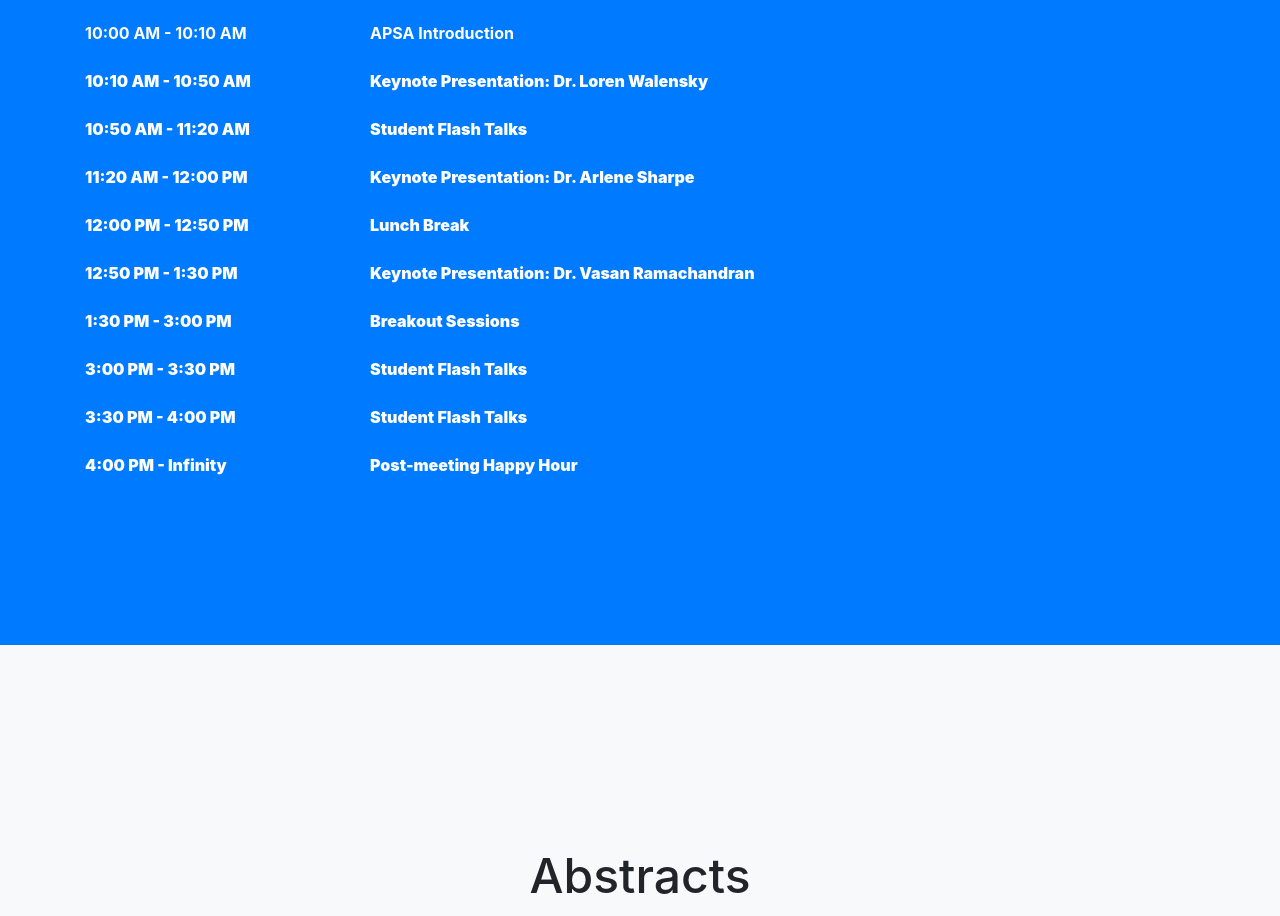
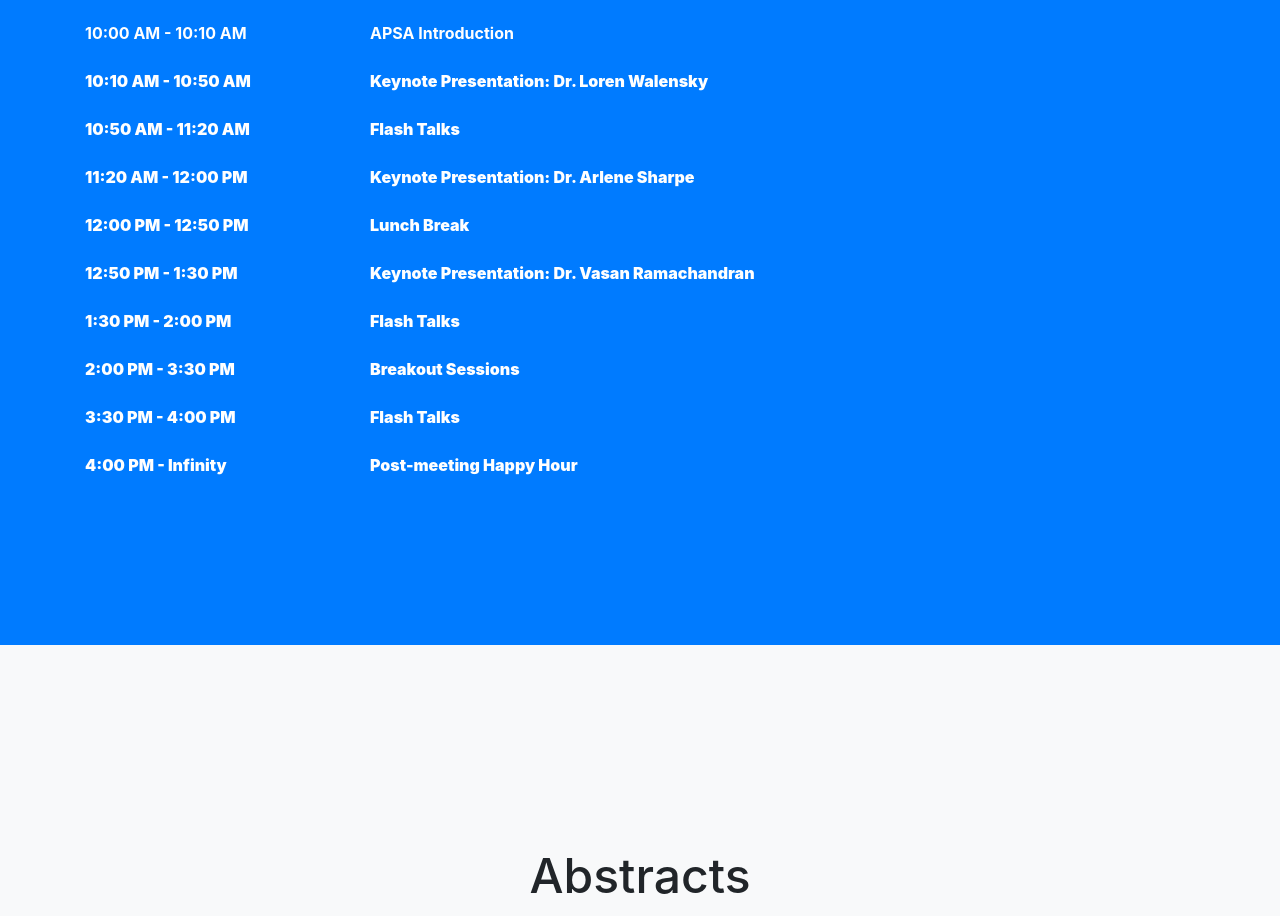
Before and after one commit to physicianscientists/northeast-takedown, a website with bundled scripts: page index.html in a window 1280 px wide. Shown: the part 1949-2865 px from the top of the page. Built offline with nearby package versions, Linux system fonts and the light colour scheme.

Commit message:
update times

```diff
--- a/index.html
+++ b/index.html
@@ -124,7 +124,7 @@
 			<br>
 			<div class="row" align="left">
 				<div class="col-xs-3 col-sm-3 col-md-3 col-xlg-3"><strong>10:50 AM - 11:20 AM</strong></div>
-				<div class="col-xs-9 col-sm-9 col-md-9 col-xlg-9"><strong>Student Flash Talks</strong></div>
+				<div class="col-xs-9 col-sm-9 col-md-9 col-xlg-9"><strong>Flash Talks</strong></div>
 			</div>
 			<br>
 			<div class="row" align="left">
@@ -143,18 +143,18 @@
 			</div>
 			<br>
 			<div class="row" align="left">
-				<div class="col-xs-3 col-sm-3 col-md-3 col-xlg-3"><strong>1:30 PM - 3:00 PM</strong></div>
+				<div class="col-xs-3 col-sm-3 col-md-3 col-xlg-3"><strong>1:30 PM - 2:00 PM</strong></div>
+				<div class="col-xs-9 col-sm-9 col-md-9 col-xlg-9"><strong>Flash Talks</strong></div>
+			</div>
+			<br>
+			<div class="row" align="left">
+				<div class="col-xs-3 col-sm-3 col-md-3 col-xlg-3"><strong>2:00 PM - 3:30 PM</strong></div>
 				<div class="col-xs-9 col-sm-9 col-md-9 col-xlg-9"><strong>Breakout Sessions</strong></div>
 			</div>
 			<br>
 			<div class="row" align="left">
-				<div class="col-xs-3 col-sm-3 col-md-3 col-xlg-3"><strong>3:00 PM - 3:30 PM</strong></div>
-				<div class="col-xs-9 col-sm-9 col-md-9 col-xlg-9"><strong>Student Flash Talks</strong></div>
-			</div>
-			<br>
-			<div class="row" align="left">
 				<div class="col-xs-3 col-sm-3 col-md-3 col-xlg-3"><strong>3:30 PM - 4:00 PM</strong></div>
-				<div class="col-xs-9 col-sm-9 col-md-9 col-xlg-9"><strong>Student Flash Talks</strong></div>
+				<div class="col-xs-9 col-sm-9 col-md-9 col-xlg-9"><strong>Flash Talks</strong></div>
 			</div>
 			<br>
 			<div class="row" align="left">
```
